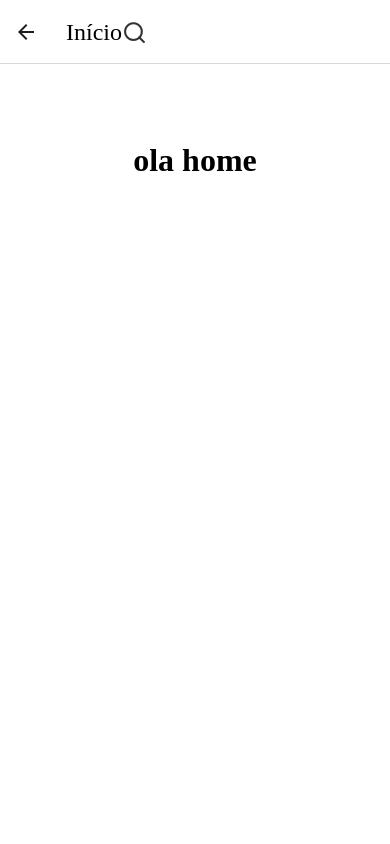
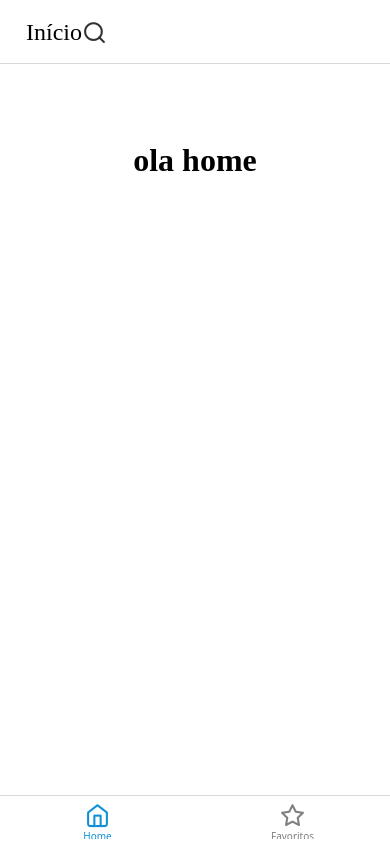
Before and after one commit to Eliard0/blogPost, a React Native app: screen /Home in a window 390 px wide. Built offline with nearby package versions, Linux system fonts and the light colour scheme.

Commit message:
feat: adicionando navegacao em bottom tabs na tela inicial para navegar para a tela de favoritos

```diff
--- a/package.json
+++ b/package.json
@@ -11,6 +11,7 @@
   },
   "dependencies": {
     "@react-native-async-storage/async-storage": "^2.0.0",
+    "@react-navigation/bottom-tabs": "^7.0.0",
     "@react-navigation/native": "^7.0.0",
     "@react-navigation/native-stack": "^7.0.0",
     "@react-navigation/stack": "^7.0.0",
--- a/src/App.tsx
+++ b/src/App.tsx
@@ -2,10 +2,13 @@ import 'react-native-gesture-handler';
 import React from 'react';
 import { NavigationContainer } from '@react-navigation/native';
 import { createStackNavigator } from '@react-navigation/stack';
+import { createBottomTabNavigator } from '@react-navigation/bottom-tabs';
+import Icon from 'react-native-vector-icons/Feather';
 
 import LoginScreen from './views/Login';
 import RegisterScreen from './views/Register';
 import Home from './views/Home';
+import Favorite from './views/Favorite';
 
 export type StackParamList = {
   Login: undefined;
@@ -14,14 +17,46 @@ export type StackParamList = {
 };
 
 const Stack = createStackNavigator<StackParamList>();
+const Tab = createBottomTabNavigator();
+
+const HomeTabs = () => (
+  <Tab.Navigator
+  screenOptions={{
+    headerShown: false,
+    tabBarActiveTintColor: '#0F90D9',
+    tabBarInactiveTintColor: 'gray',
+  }}
+>
+  <Tab.Screen
+    name="Home"
+    component={Home}
+    options={{
+      tabBarLabel: 'Home',
+      tabBarIcon: ({ color, size }) => (
+        <Icon name="home" size={size} color={color} />
+      ),
+    }}
+  />
+  <Tab.Screen
+    name="Profile"
+    component={Favorite}
+    options={{
+      tabBarLabel: 'Favoritos',
+      tabBarIcon: ({ color, size }) => (
+        <Icon name="star" size={size} color={color} />
+      ),
+    }}
+  />
+</Tab.Navigator>
+);
 
 const App = () => {
   return (
     <NavigationContainer>
-      <Stack.Navigator initialRouteName="Login">
+      <Stack.Navigator initialRouteName="Login" screenOptions={{ headerShown: false }}>
         <Stack.Screen name="Login" component={LoginScreen} />
         <Stack.Screen name="Register" component={RegisterScreen} />
-        <Stack.Screen name="Home" component={Home} />
+        <Stack.Screen name="Home" component={HomeTabs} />
       </Stack.Navigator>
     </NavigationContainer>
   );
--- /dev/null
+++ b/src/views/Favorite.tsx
@@ -0,0 +1,64 @@
+import React, { useState } from 'react';
+
+import styled from 'styled-components/native';
+import { StackNavigationProp } from '@react-navigation/stack';
+import { useNavigation } from '@react-navigation/native';
+
+import { StackParamList } from '../App';
+import NavBar from '../components/NavBar';
+
+type HomeScreenNavigationProp = StackNavigationProp<StackParamList, 'Home'>;
+
+type Props = {
+    navigation: HomeScreenNavigationProp;
+};
+
+const Container = styled.View`
+  flex: 1;
+  background-color: #FFFFFF;
+  align-items: center;
+`;
+
+const TitleViewText = styled.Text`
+  font-family: 'NunitoSansBold';
+  font-size: 32px;
+  font-weight: 700;
+  color: #000;
+  margin-top: 20%;
+  margin-bottom: 10%;
+`;
+
+const Favorite = ({ navigation }: Props) => {
+    const navBar = useNavigation();
+    const [searchVisible, setSearchVisible] = useState(false);
+    const [searchQuery, setSearchQuery] = useState('');
+
+    React.useLayoutEffect(() => {
+        navBar.setOptions({
+            headerShown: true,
+            title: null,
+            headerStyle: {
+                borderBottomWidth: 0.2,
+                shadowOpacity: 0,
+                elevation: 0,
+            },
+            headerTitle: () => (
+                <NavBar
+                    title={"Favoritos"}
+                    searchVisible={searchVisible}
+                    searchQuery={searchQuery}
+                    setSearchVisible={setSearchVisible}
+                    setSearchQuery={setSearchQuery}
+                />
+            ),
+        });
+    }, [navigation, searchVisible, searchQuery]);
+
+    return (
+        <Container>
+            <TitleViewText>favoritos</TitleViewText>
+        </Container>
+    );
+};
+
+export default Favorite;
```
Also changed, not shown: 1 other file (tests, documents, lock files or other folders).
